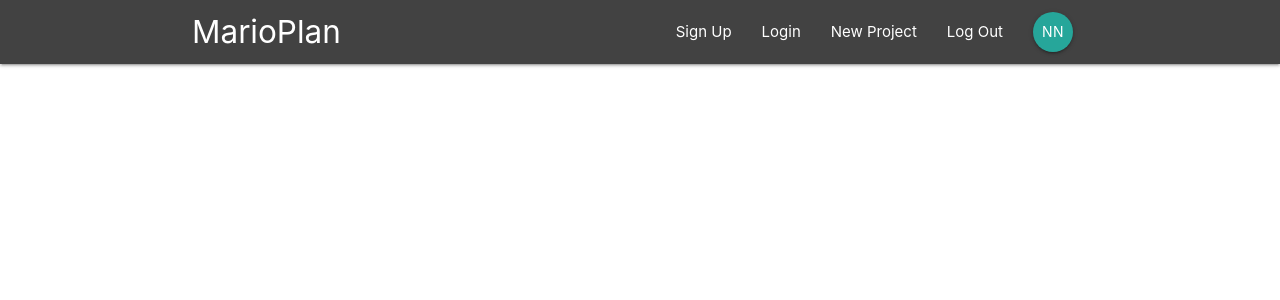
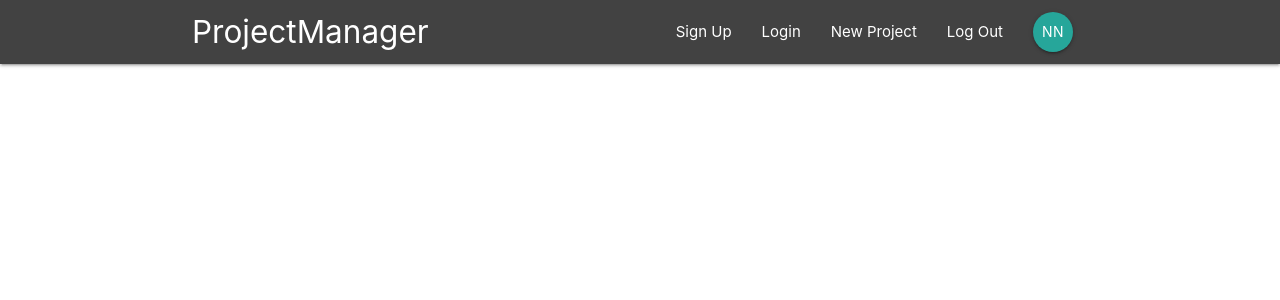
Before and after one commit to yasithWimukthi/project-management-tool, a React (Create React App) app: page / in a window 1280 px wide. Shown: the top 300 px of the page. Built offline with nearby package versions, Linux system fonts and the light colour scheme.

Commit message:
Implement navbar

```diff
--- a/src/components/layout/Navbar.js
+++ b/src/components/layout/Navbar.js
@@ -7,7 +7,7 @@ const NavBar = () => {
     return (
         <nav className="nav-wrapper grey darken-3">
             <div className="container">
-                <Link to="/" className="brand-logo">MarioPlan</Link>
+                <Link to="/" className="brand-logo">ProjectManager</Link>
                 <SignedInLinks />
                 <SignedOutLinks />
             </div>
```
Also changed, not shown: 1 other file (tests, documents, lock files or other folders).
